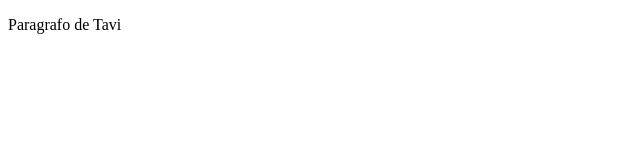
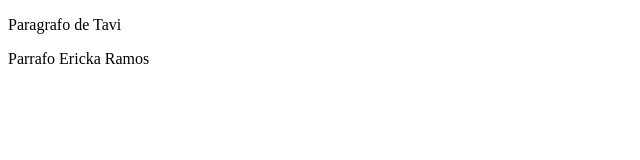
Before and after one commit to Tavilazar2020/EjercicioGITTL, a plain HTML site: page INDEX.HTML in a window 1280 px wide. Shown: the whole page, without its empty margins (0-640 px from the left). Drawn offline with Linux system fonts and the light colour scheme.

Commit message:
Commit Ericka 1

```diff
--- a/INDEX.HTML
+++ b/INDEX.HTML
@@ -8,6 +8,6 @@
 <body>
 
 <p>Paragrafo de Tavi</p>
-
+<p> Parrafo Ericka Ramos </p>
 </body>
 </html>
```
